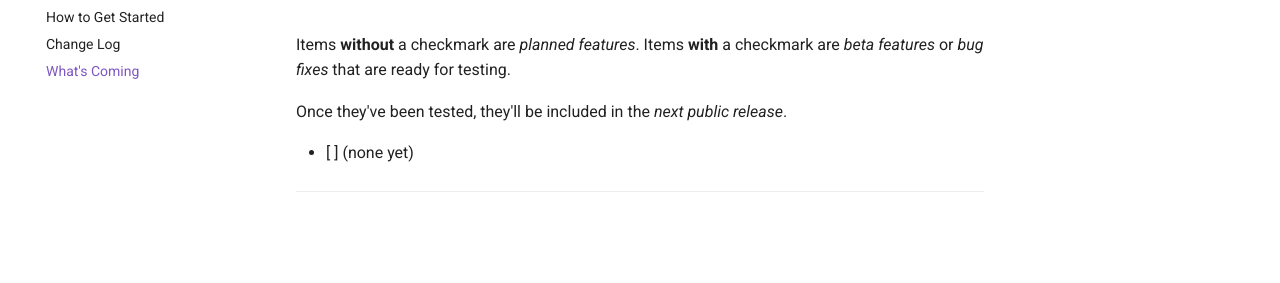
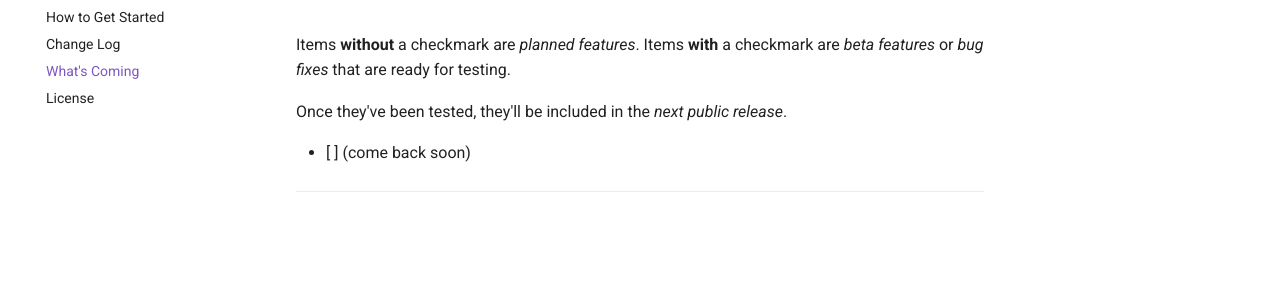
Before and after one commit to luminous-software/time-savers, an MkDocs documentation site: the page built from docs-source/roadmap.md, in a window 1280 px wide. Shown: the part 148-431 px from the top of the page. Built offline with MkDocs 1.6.1 and Material for MkDocs 9.7.7, drawn with Linux system fonts in a browser that asks for light colours; comment, search, counter and statistics services are not loaded; old or Windows-style settings are respelled for this version of MkDocs.

Commit message:
Update documentation

```diff
--- a/docs-source/roadmap.md
+++ b/docs-source/roadmap.md
@@ -5,7 +5,7 @@ Once they've been tested, they'll be included in the *next public release*.
 
 <!--[![AppVeyor](https://img.shields.io/appveyor/ci/luminous-software/luminous-code.svg)]()
 -->
-- [ ] (none yet)
+- [ ] (come back soon)
 
 ---
 
--- a/mkdocs.yml
+++ b/mkdocs.yml
@@ -26,6 +26,7 @@ pages:
   - How to Get Started: 'getting-started.md'
   - Change Log: 'changelog.md'
   - What's Coming: 'roadmap.md'
+  - License: 'license.md'
 
 extra:
   links:
```
